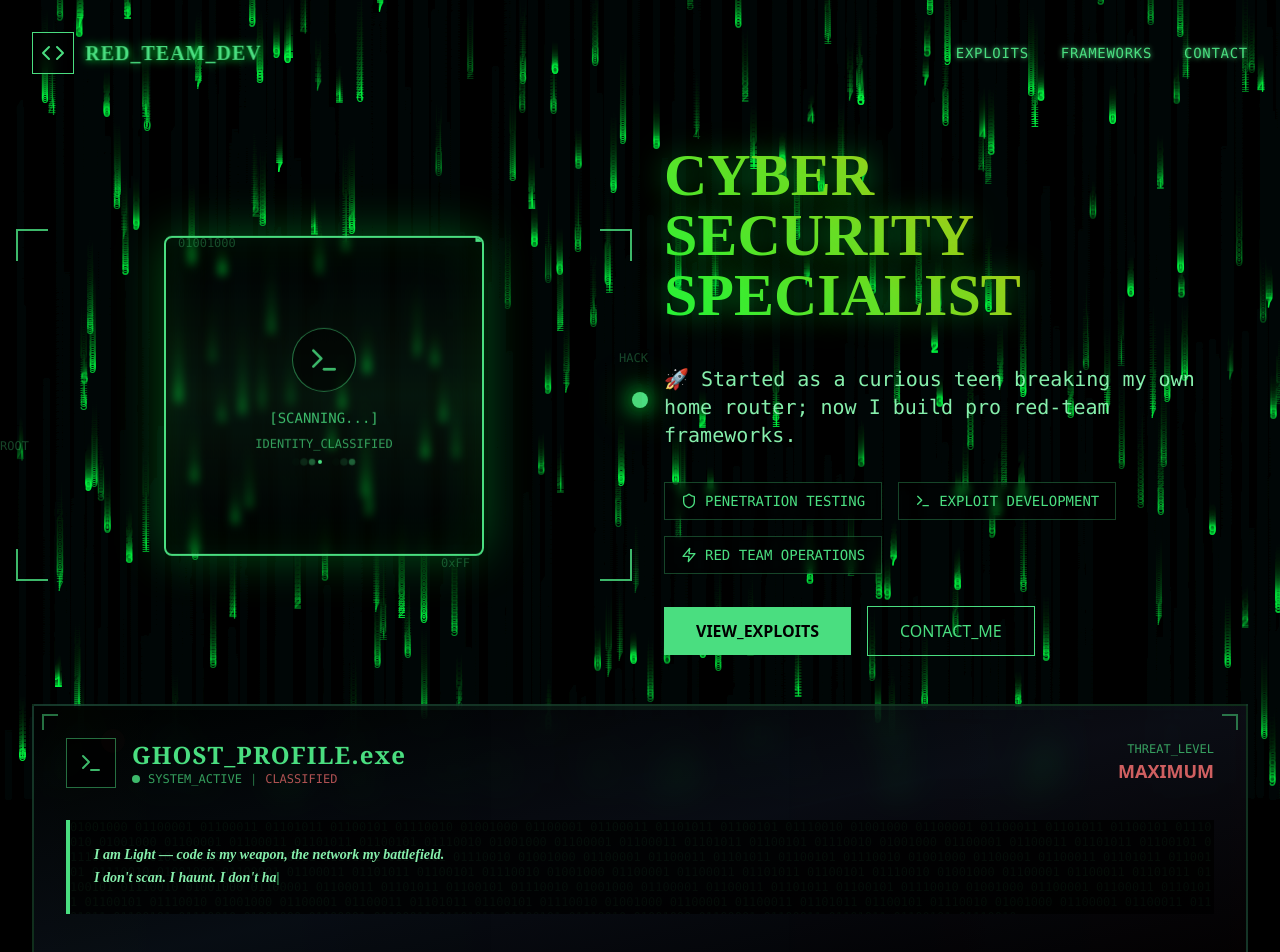
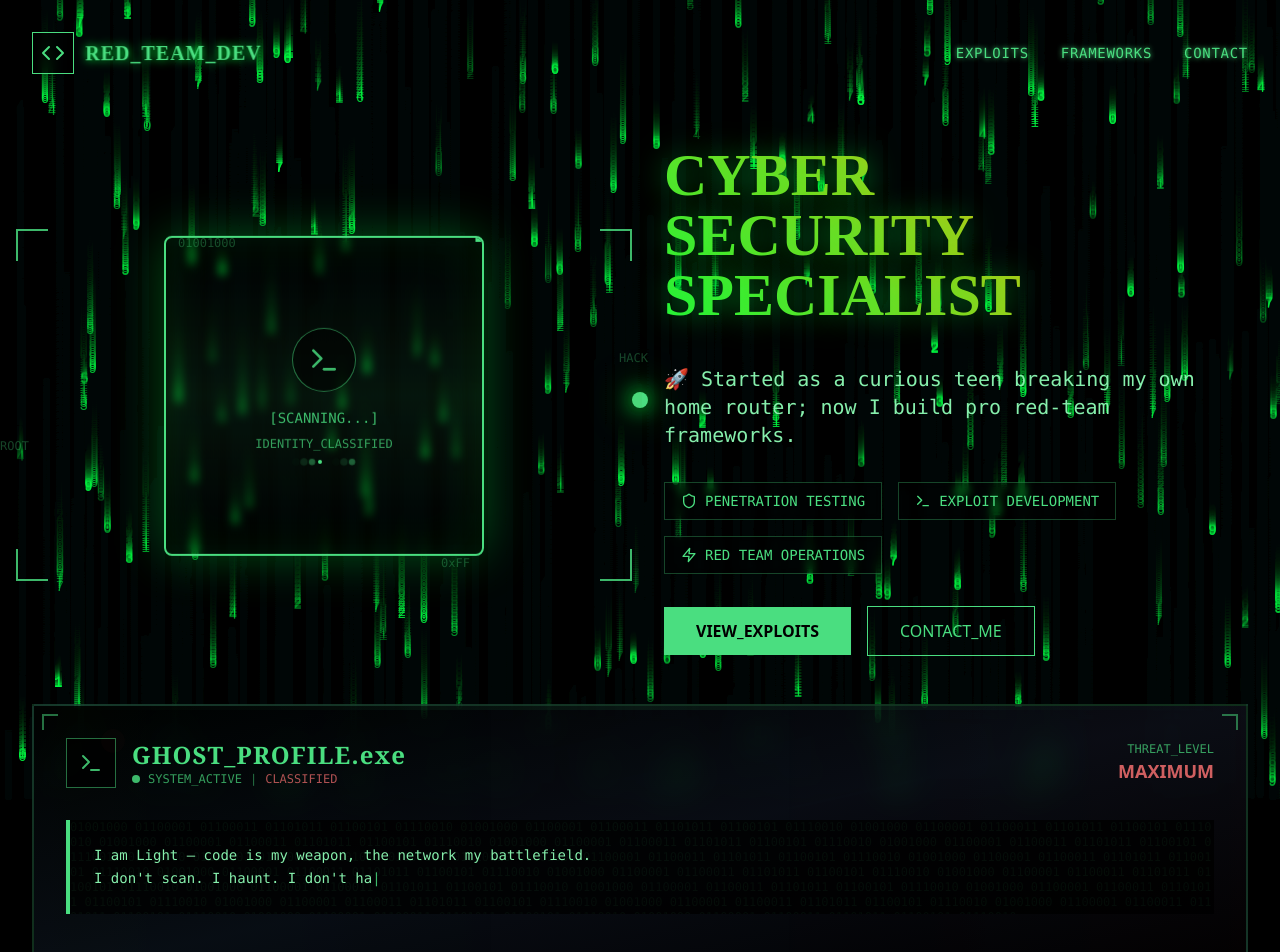
Before and after one commit to Neok1ra/neok1ra-portfolio-, a React (Vite) app: page / in a window 1280 px wide. Shown: the top 952 px of the page. Built offline with nearby package versions, Linux system fonts and the light colour scheme.

Commit message:
Updated AboutMeCard.tsx

```diff
--- a/src/components/AboutMeCard.tsx
+++ b/src/components/AboutMeCard.tsx
@@ -132,7 +132,7 @@ Every tool I build leaves no trace — only questions.`;
           </div>
 
           <div className="relative z-10">
-            <pre className="text-green-300 leading-relaxed text-sm whitespace-pre-wrap font-bold italic" style={{ fontFamily: 'cursive' }}>
+            <pre className="text-green-300 leading-relaxed font-mono text-sm whitespace-pre-wrap">
               {typedQuote}
               <span className="animate-pulse text-green-400">|</span>
             </pre>
```
